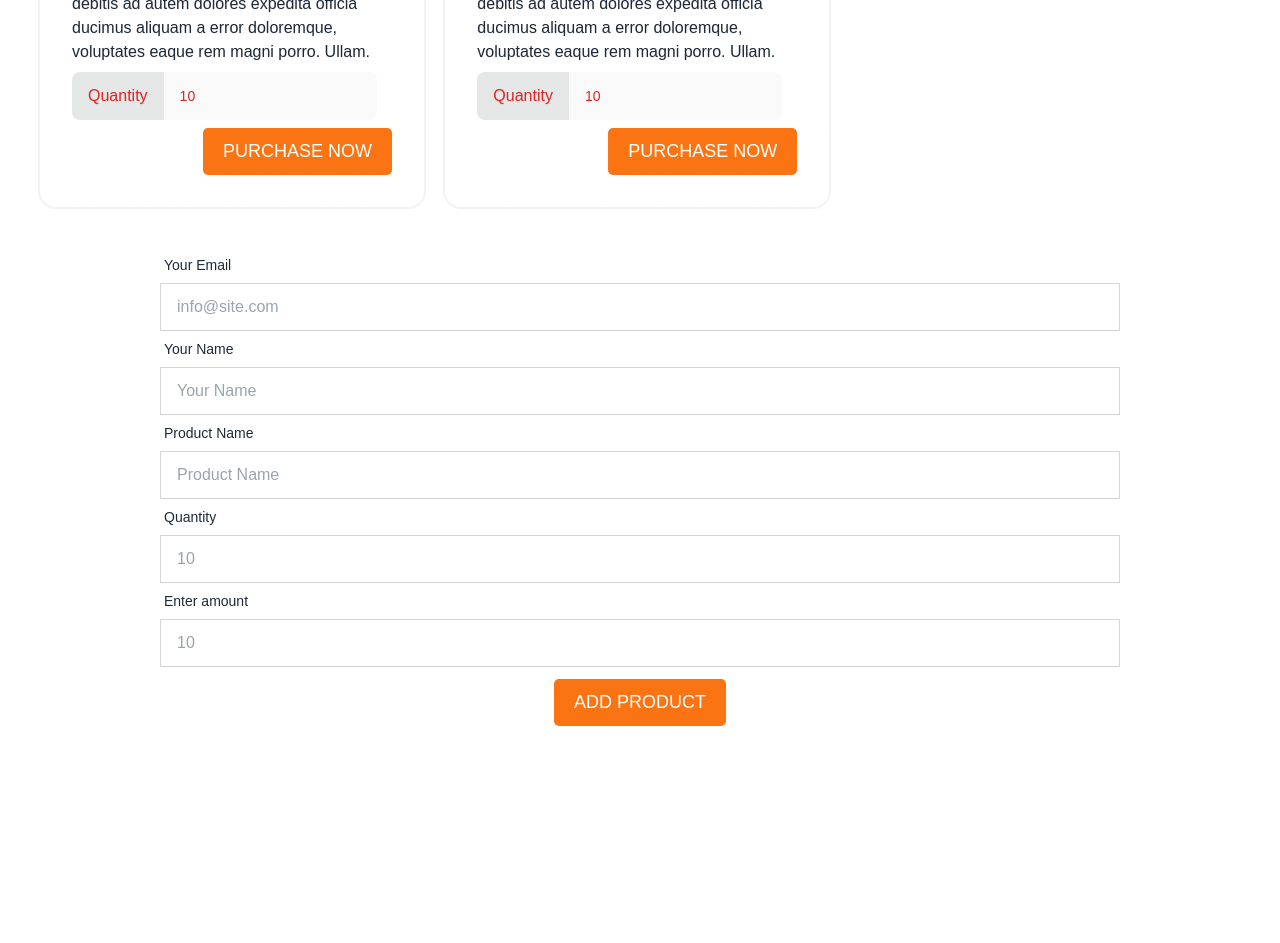
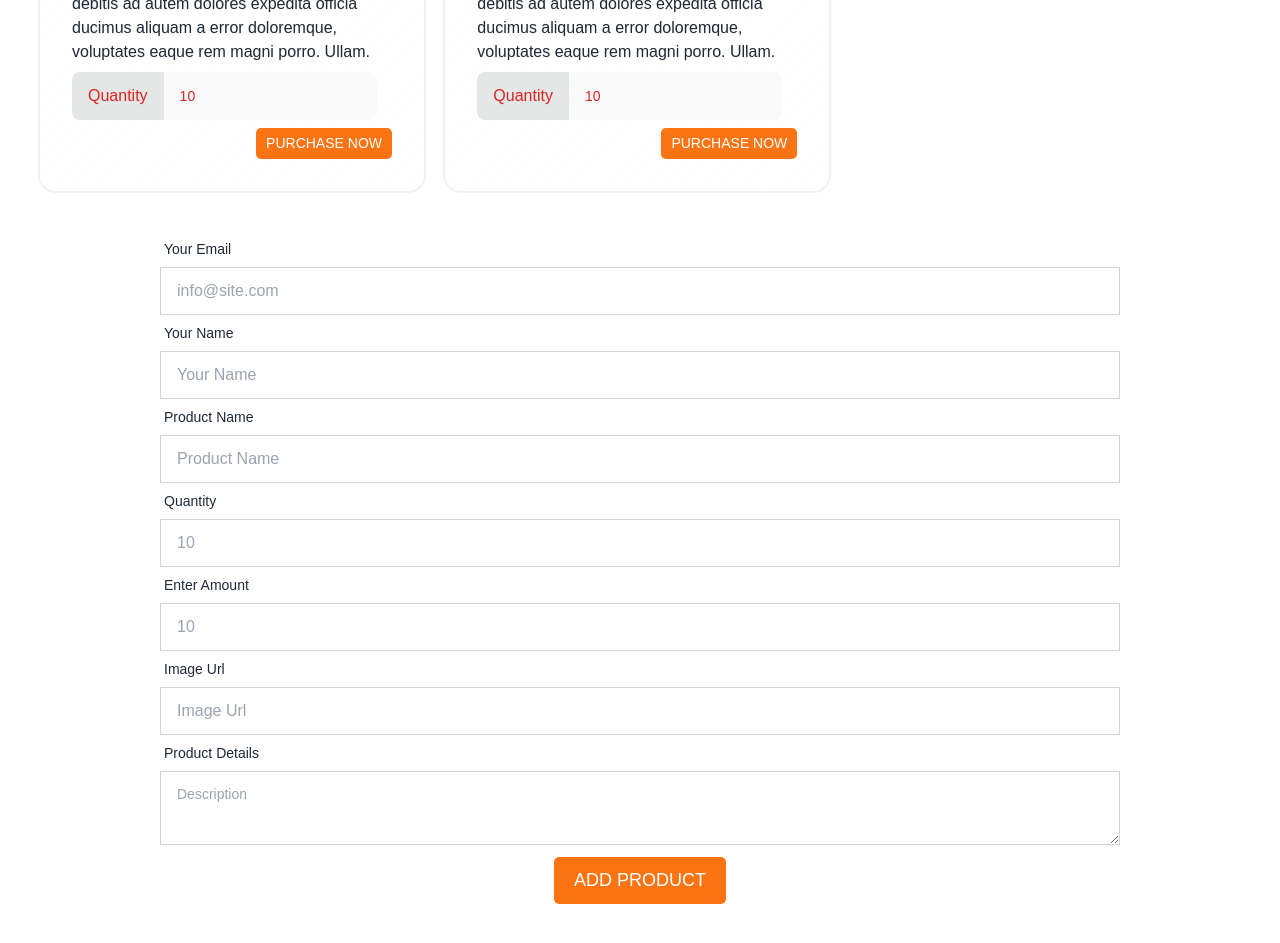
Before and after one commit to shohayabt/TheComputerHaven, a React (Create React App) app: page / in a window 1280 px wide. Shown: the part 1160-2103 px from the top of the page. Before the commit the page ends 1938 px from the top, so only its background shows below. Built offline with nearby package versions, Linux system fonts and the light colour scheme; no server answers.

Commit message:
add product

```diff
--- a/src/component/AddProducts/AddProduct.css
+++ b/src/component/AddProducts/AddProduct.css
@@ -5,3 +5,7 @@
   border-radius: 0px;
   width: 100%;
 }
+.input-group > .textarea {
+  border-radius: 0px;
+  width: 100%;
+}
--- a/src/component/AddProducts/AddProduct.js
+++ b/src/component/AddProducts/AddProduct.js
@@ -51,12 +51,36 @@ const AddProduct = () => {
         </div>
         <div>
           <label class="label">
-            <span class="label-text">Enter amount</span>
+            <span class="label-text">Enter Amount</span>
           </label>
           <label class="input-group">
             <input type="text" placeholder="10" class="input input-bordered" />
           </label>
         </div>
+        <div>
+          <label class="label">
+            <span class="label-text">Image Url</span>
+          </label>
+          <label class="input-group">
+            <input
+              type="text"
+              placeholder="Image Url"
+              class="input input-bordered"
+            />
+          </label>
+        </div>
+        <div>
+          <label class="label">
+            <span class="label-text">Product Details</span>
+          </label>
+          <label class="input-group">
+            <textarea
+              class="textarea textarea-bordered"
+              placeholder="Description"
+            ></textarea>
+          </label>
+        </div>
+
         <div className="button-area my-3 flex justify-center">
           <button className="btn-full">add product</button>
         </div>
--- a/src/component/Card/Card.js
+++ b/src/component/Card/Card.js
@@ -1,6 +1,12 @@
 import React from "react";
+import { useNavigate } from "react-router-dom";
 
-const Card = () => {
+const Card = (props) => {
+  const navigate = useNavigate();
+  const navigateToPurchase = (id) => {
+    navigate(`/car/${id}`);
+  };
+
   return (
     <div>
       <div className="card w-96 glass">
@@ -41,7 +47,14 @@ const Card = () => {
             </label>
           </span>
           <div className="card-actions justify-end">
-            <button className="btn-full">purchase now</button>
+            <button
+              className="btn-full signout"
+              onClick={() => {
+                navigateToPurchase();
+              }}
+            >
+              purchase now
+            </button>
           </div>
         </div>
       </div>
--- a/src/component/CardContainer/CardContainer.js
+++ b/src/component/CardContainer/CardContainer.js
@@ -1,7 +1,16 @@
-import React from "react";
+import React, { useEffect, useState } from "react";
 import Card from "../Card/Card";
 
 const CardContainer = () => {
+  const [products, setProducts] = useState([]);
+
+  const car = products.slice(0, 6);
+  useEffect(() => {
+    fetch("https://sleepy-bayou-43362.herokuapp.com/car")
+      .then((res) => res.json())
+      .then((data) => setProducts(data));
+  }, []);
+
   return (
     <section className="px-10">
       <div className="title">PRODUCTS</div>
```
